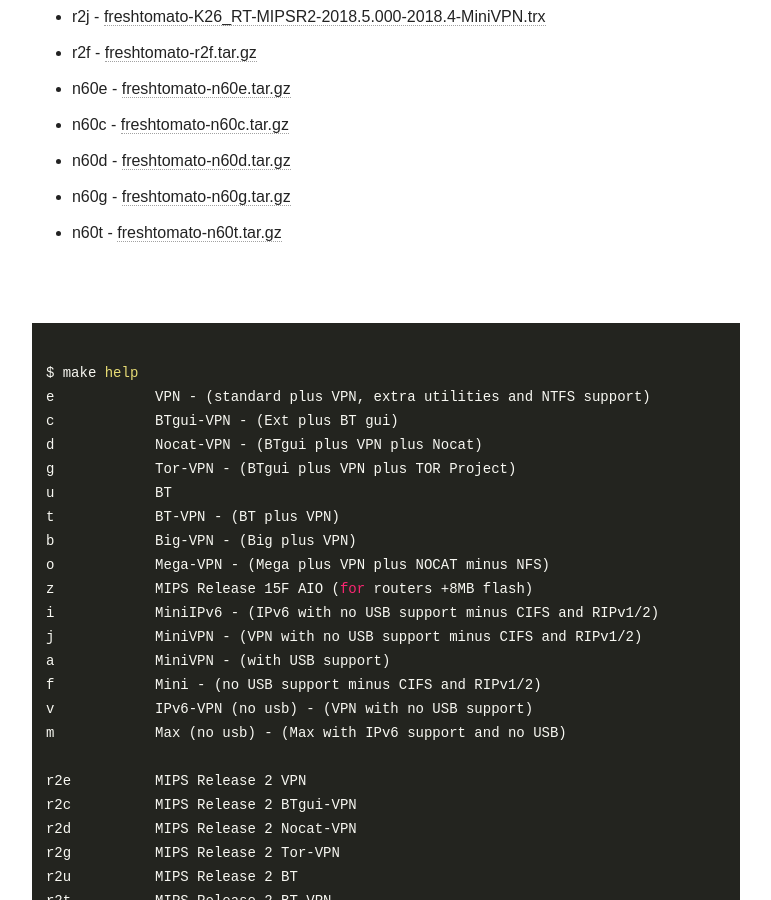
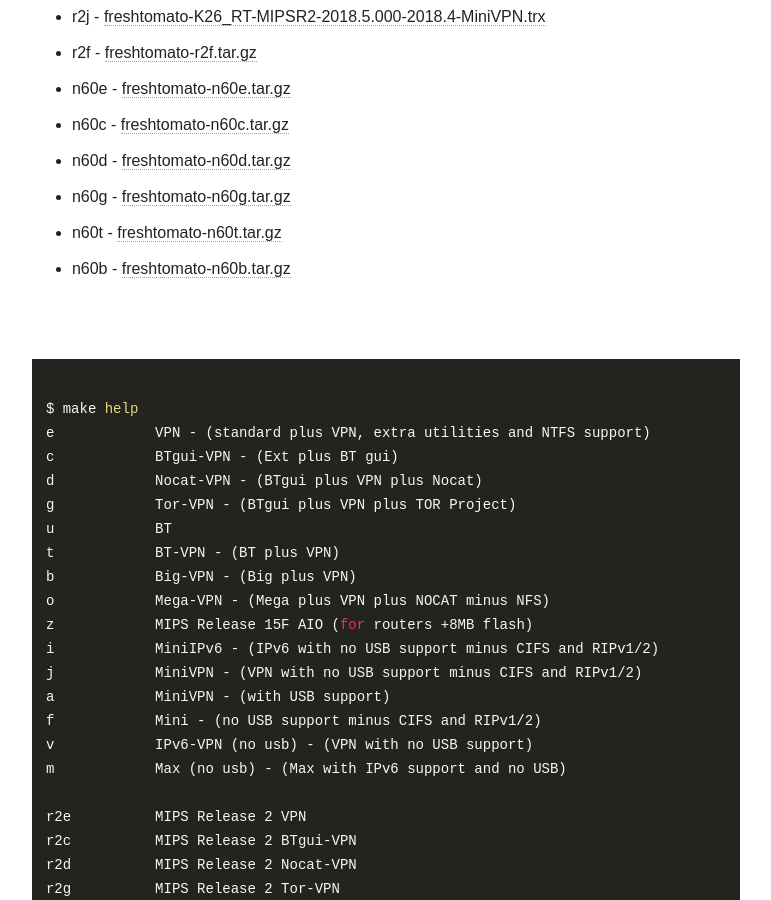
Before and after one commit to oglopss/freshtomato-mips-ci-jekyll, a Jekyll site: the page built from index.html, in a window 1280 px wide and 900 px high, scrolled down 1567 px. Shown: the whole window, without its empty margins (254-1025 px from the left). Built offline with Jekyll 4.4.1, drawn with Linux system fonts in a browser that asks for light colours; nearby versions of some CDN libraries.

Commit message:
Travis build 45 n60b pushed to gh-pages

```diff
--- a/_data/ss.yml
+++ b/_data/ss.yml
@@ -33,3 +33,4 @@
   - 0033 n60d freshtomato-n60d.tar.gz
   - 0034 n60g freshtomato-n60g.tar.gz
   - 0035 n60t freshtomato-n60t.tar.gz
+  - 0036 n60b freshtomato-n60b.tar.gz
```
